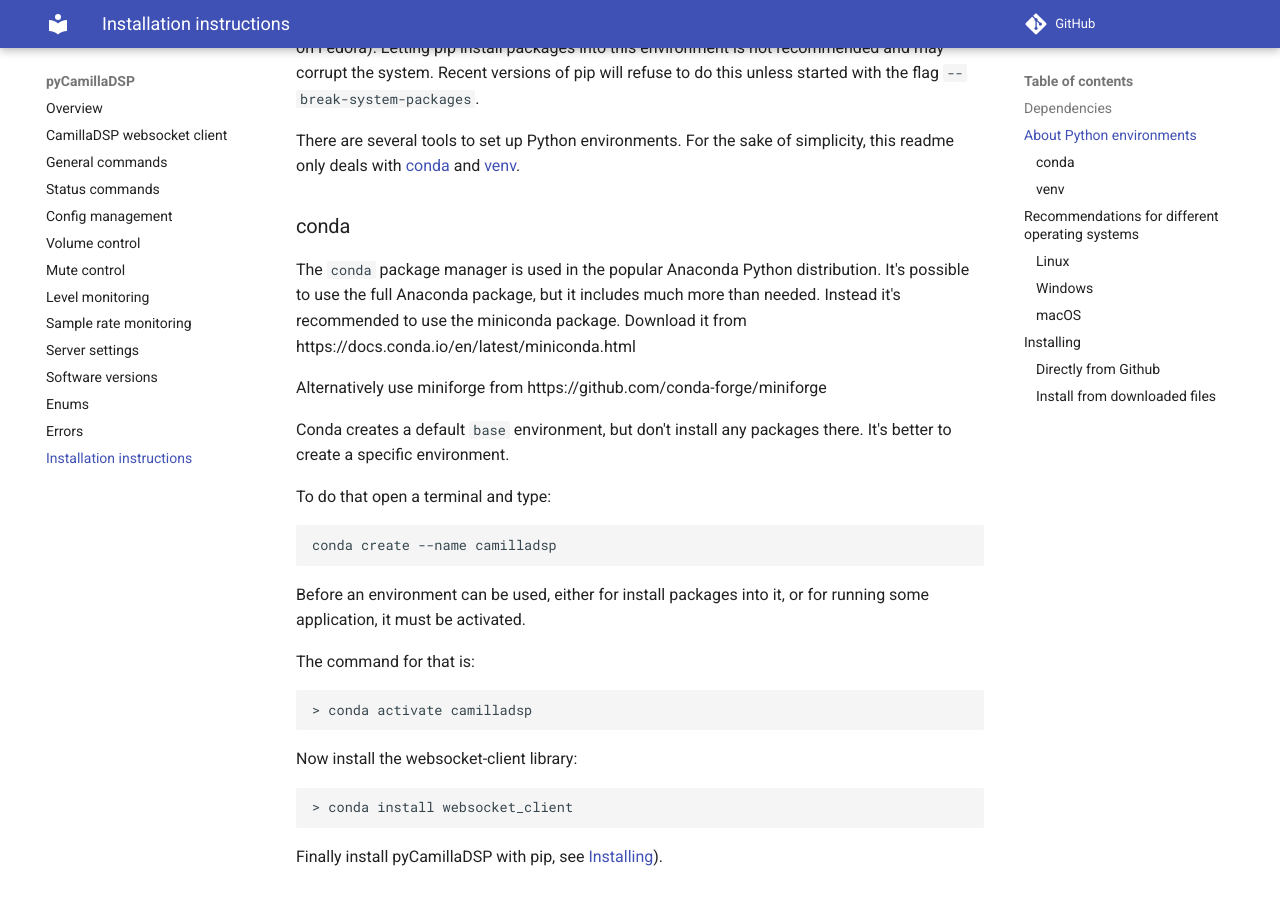
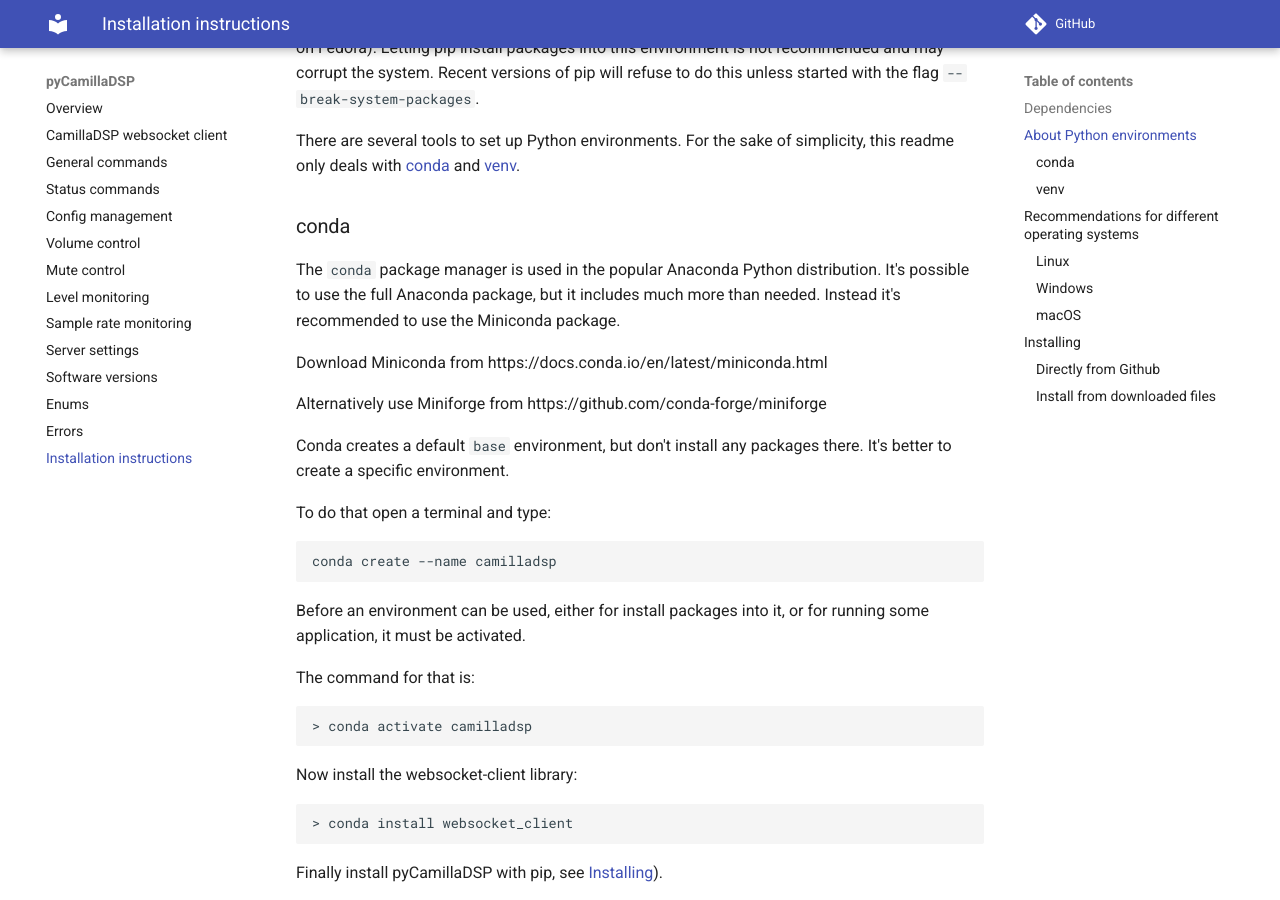
Before and after one commit to HEnquist/pycamilladsp, an MkDocs documentation site: the page built from docs/install.md, in a window 1280 px wide and 900 px high, scrolled down 837 px. Built offline with MkDocs 1.6.1 and Material for MkDocs 9.7.7, drawn with Linux system fonts in a browser that asks for light colours; comment, search, counter and statistics services are not loaded; some of the changed text lies outside the part shown.

Commit message:
Fix some typos

```diff
--- a/docs/install.md
+++ b/docs/install.md
@@ -35,10 +35,11 @@ For the sake of simplicity, this readme only deals with [conda](#conda) and [ven
 
 The `conda` package manager is used in the popular Anaconda Python distribution.
 It's possible to use the full Anaconda package, but it includes much more than needed.
-Instead it's recommended to use the miniconda package.
-Download it from https://docs.conda.io/en/latest/miniconda.html
+Instead it's recommended to use the Miniconda package.
 
-Alternatively use miniforge from https://github.com/conda-forge/miniforge
+Download Miniconda from https://docs.conda.io/en/latest/miniconda.html
+
+Alternatively use Miniforge from https://github.com/conda-forge/miniforge
 
 Conda creates a default `base` environment, but don't install any packages there.
 It's better to create a specific environment.
```
Also changed, not shown: other parts of docs/install.md (+2 -2 lines), 3 other files.
